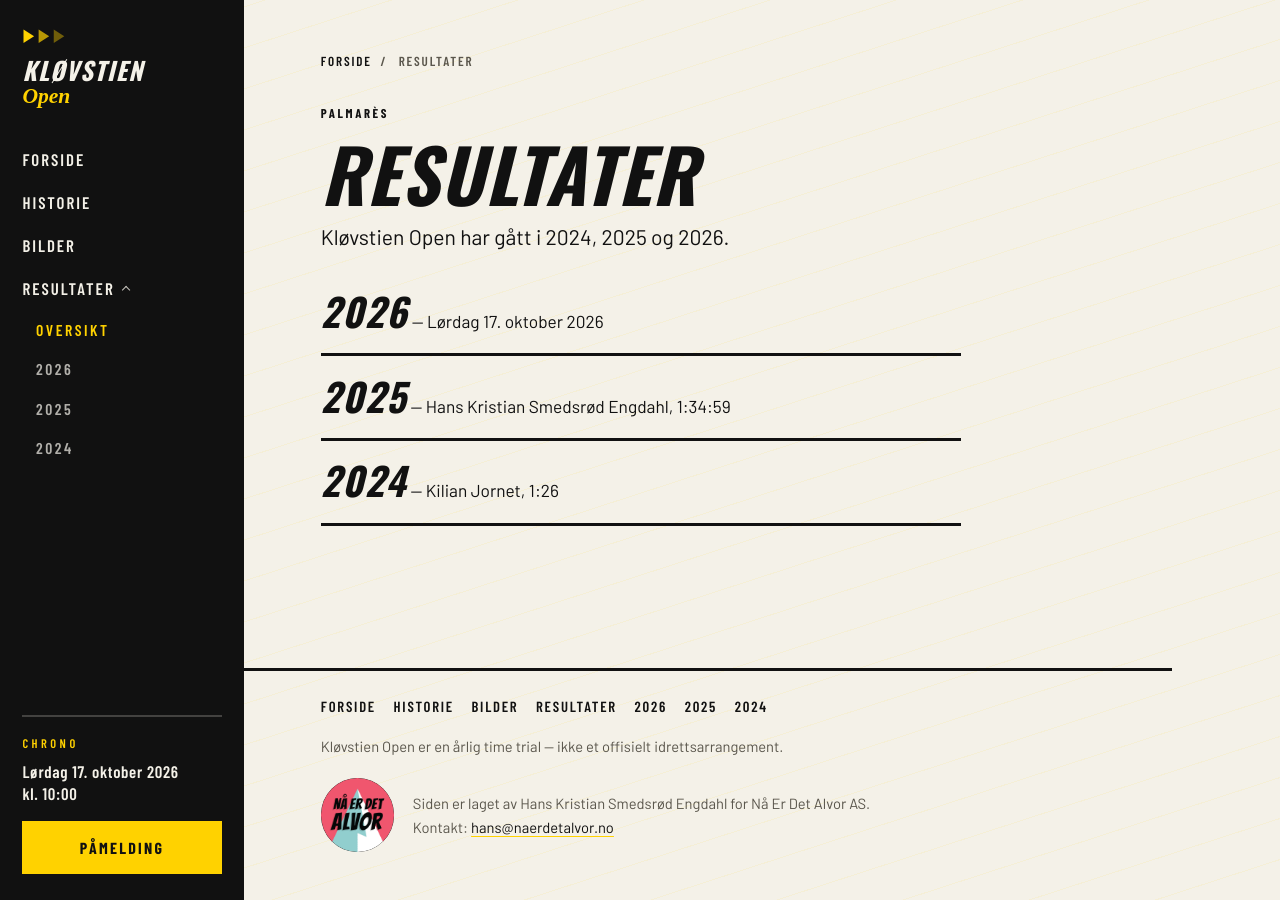
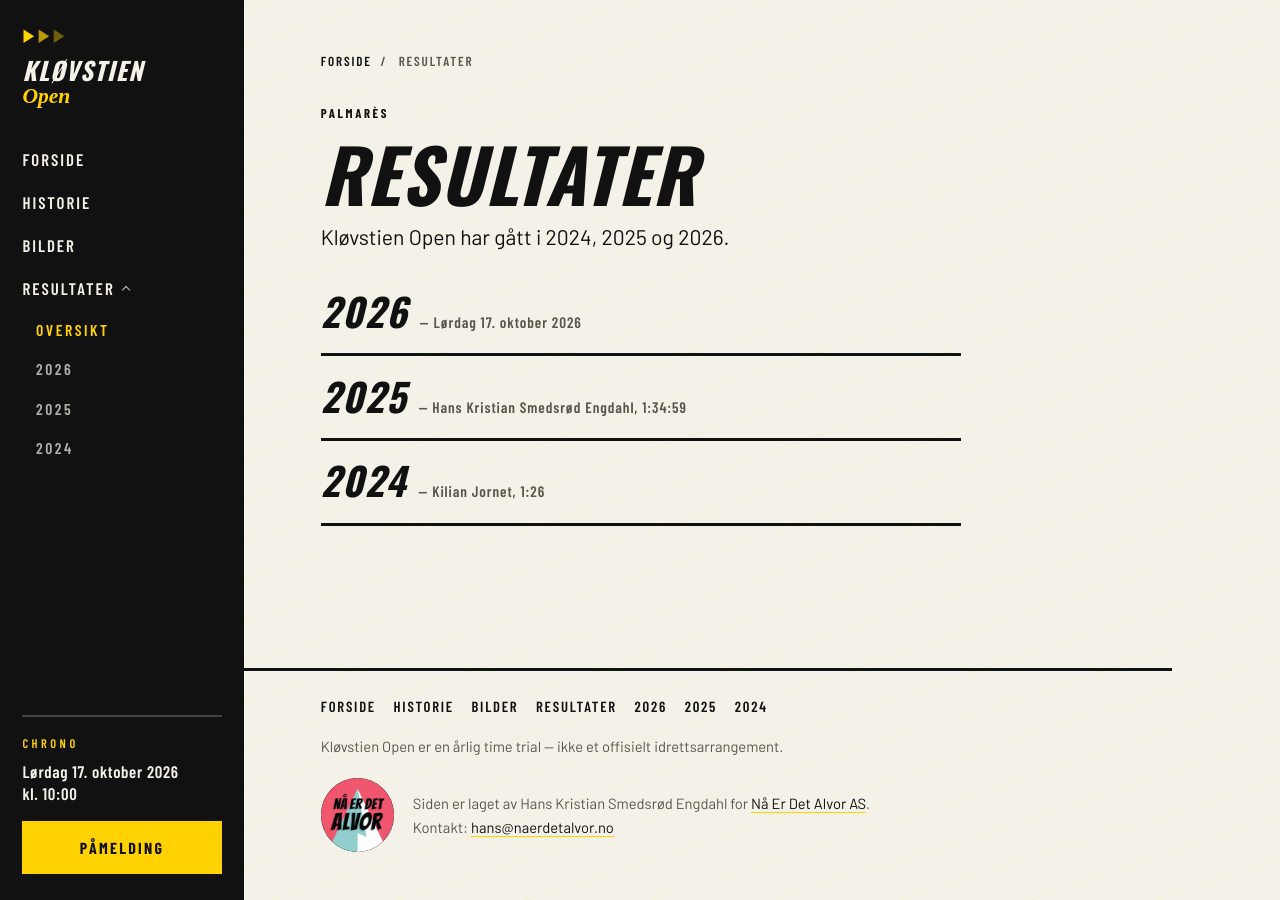
Before and after one commit to hanserino/klovstien, a Jekyll site: the page built from resultater.md, in a window 1280 px wide. Built offline with Jekyll 4.4.1, drawn with Linux system fonts in a browser that asks for light colours; some web fonts are replaced.

Commit message:
Add mandatory equipment and make result rows and NEDA credits fully clickable.
Co-authored-by: Cursor <cursoragent@cursor.com>

```diff
--- /dev/null
+++ b/_data/utstyr.yml
@@ -0,0 +1,6 @@
+- navn: GPS-klokke
+  note: For å logge tiden din.
+- navn: Mobiltelefon
+  note: Med tlf til løpsarrangør (+47 928 41 558)
+- navn: Kløv
+  note: Belte eller vest
--- a/_includes/sidebar.html
+++ b/_includes/sidebar.html
@@ -38,6 +38,6 @@
   <div class="sidebar-foot">
     <p class="sidebar-kicker">Chrono</p>
     <p class="sidebar-date">{{ site.race.date_display }}<br>kl. {{ site.race.time }}</p>
-    <a class="btn btn-sidebar" href="{{ site.race.registration_url }}" rel="noopener noreferrer">Påmelding</a>
+    <a class="btn btn-sidebar" target="_blank" href="{{ site.race.registration_url }}" rel="noopener noreferrer">Påmelding</a>
   </div>
 </aside>
--- a/_layouts/default.html
+++ b/_layouts/default.html
@@ -55,8 +55,10 @@
         </nav>
         <p>Kløvstien Open er en årlig time trial — ikke et offisielt idrettsarrangement.</p>
         <div class="footer-credit">
-          <img class="footer-logo" src="{{ '/assets/images/neda-logo.png' | relative_url }}" width="800" height="800" alt="Logo for Nå Er Det Alvor AS">
-          <p>Siden er laget av Hans Kristian Smedsrød Engdahl for Nå Er Det Alvor AS.<br>Kontakt: <a href="mailto:hans@naerdetalvor.no">hans@naerdetalvor.no</a></p>
+          <a class="footer-logo-link" href="https://naerdetalvor.no" rel="noopener noreferrer">
+            <img class="footer-logo" src="{{ '/assets/images/neda-logo.png' | relative_url }}" width="800" height="800" alt="Logo for Nå Er Det Alvor AS">
+          </a>
+          <p>Siden er laget av Hans Kristian Smedsrød Engdahl for <a href="https://naerdetalvor.no" rel="noopener noreferrer">Nå Er Det Alvor AS</a>.<br>Kontakt: <a href="mailto:hans@naerdetalvor.no">hans@naerdetalvor.no</a></p>
         </div>
       </footer>
     </div>
--- a/assets/css/main.css
+++ b/assets/css/main.css
@@ -450,6 +450,16 @@ a:hover {
   margin: 0;
 }
 
+.footer-logo-link {
+  flex-shrink: 0;
+  line-height: 0;
+  text-decoration: none;
+}
+
+.footer-logo-link:hover {
+  text-decoration: none;
+}
+
 .footer-logo {
   width: 4.6rem;
   height: 4.6rem;
@@ -724,6 +734,11 @@ a:hover {
   margin: 0 0 1.1rem;
 }
 
+.prose em {
+  font-style: normal;
+  font-weight: 600;
+}
+
 .prose .kicker,
 .badge {
   display: inline-block;
@@ -1248,6 +1263,53 @@ table.results .is-dnf td:last-child {
   color: var(--ink-soft);
 }
 
+.kit-list {
+  list-style: none;
+  padding: 0;
+  margin: 1.2rem 0 0;
+  max-width: 40rem;
+  counter-reset: kit;
+}
+
+.kit-list li {
+  display: flex;
+  flex-wrap: wrap;
+  align-items: baseline;
+  gap: 0.1rem 0.55rem;
+  padding: 0.55rem 0 0.7rem;
+  border-bottom: 3px solid var(--ink);
+  counter-increment: kit;
+}
+
+.kit-list li::before {
+  content: counter(kit, decimal-leading-zero);
+  font-family: var(--display);
+  font-size: 1.15rem;
+  font-style: italic;
+  font-weight: 700;
+  letter-spacing: 0.06em;
+  color: var(--ink-soft);
+  min-width: 1.9rem;
+}
+
+.kit-item {
+  font-family: var(--display);
+  font-size: clamp(1.45rem, 3.4vw, 2.15rem);
+  font-style: italic;
+  font-weight: 700;
+  letter-spacing: 0.03em;
+  line-height: 1;
+}
+
+.kit-list .stat-note {
+  flex: 1 1 12rem;
+  font-family: var(--cond);
+  font-size: 0.95rem;
+  font-weight: 600;
+  letter-spacing: 0.06em;
+  color: var(--ink-soft);
+}
+
 .year-list {
   list-style: none;
   padding: 0;
@@ -1255,6 +1317,8 @@ table.results .is-dnf td:last-child {
 }
 
 .year-list a {
+  display: block;
+  padding: 0.45rem 0 0.7rem;
   font-family: var(--display);
   font-size: 2.4rem;
   font-style: italic;
@@ -1268,8 +1332,20 @@ table.results .is-dnf td:last-child {
   color: var(--yellow);
 }
 
+.year-list a .stat-note {
+  font-family: var(--cond);
+  font-size: 0.95rem;
+  font-style: normal;
+  font-weight: 600;
+  letter-spacing: 0.06em;
+  color: var(--ink-soft);
+}
+
+.year-list a:hover .stat-note {
+  color: var(--yellow);
+}
+
 .year-list li {
-  padding: 0.45rem 0 0.7rem;
   border-bottom: 3px solid var(--ink);
 }
 
--- a/resultater.md
+++ b/resultater.md
@@ -14,15 +14,17 @@ permalink: /resultater/
     {% for year in site.race.years %}
       {% assign data = site.data.resultater[year] %}
       <li>
-        <a href="{{ '/resultater/' | append: year | append: '/' | relative_url }}">{{ year }}</a>
-        {% if data.status == 'kommende' %}
-          <span class="stat-note"> — {{ site.race.date_display }}</span>
-        {% elsif data.entries and data.entries.size > 0 %}
-          {% assign winner = data.entries | where: "plass", 1 | first %}
-          {% if winner %}
-            <span class="stat-note"> — {{ winner.navn }}, {{ winner.tid }}</span>
+        <a href="{{ '/resultater/' | append: year | append: '/' | relative_url }}">
+          {{ year }}
+          {% if data.status == 'kommende' %}
+            <span class="stat-note"> — {{ site.race.date_display }}</span>
+          {% elsif data.entries and data.entries.size > 0 %}
+            {% assign winner = data.entries | where: "plass", 1 | first %}
+            {% if winner %}
+              <span class="stat-note"> — {{ winner.navn }}, {{ winner.tid }}</span>
+            {% endif %}
           {% endif %}
-        {% endif %}
+        </a>
       </li>
     {% endfor %}
   </ul>
```
Also changed, not shown: index.html (+21 -1 lines).
